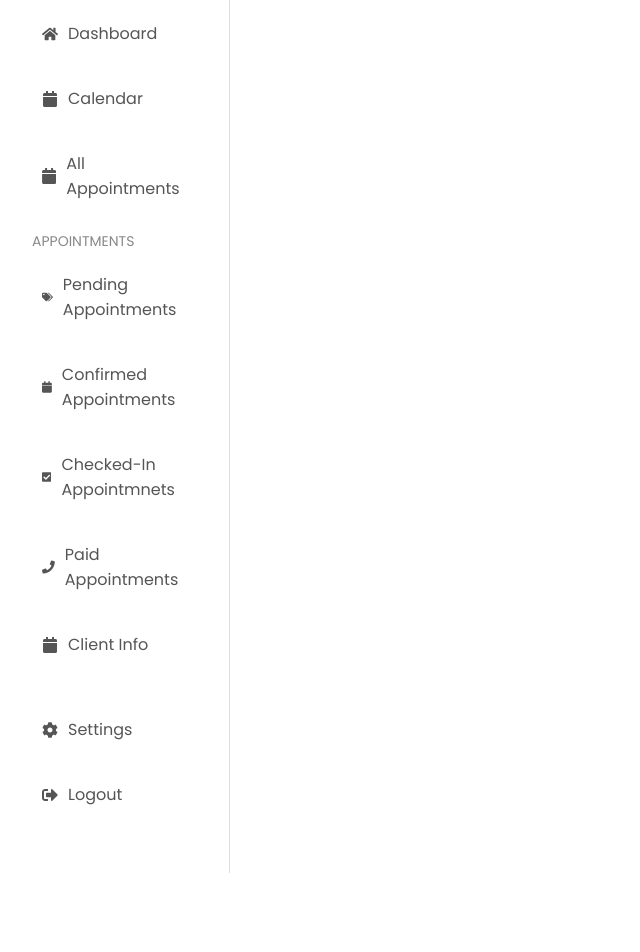
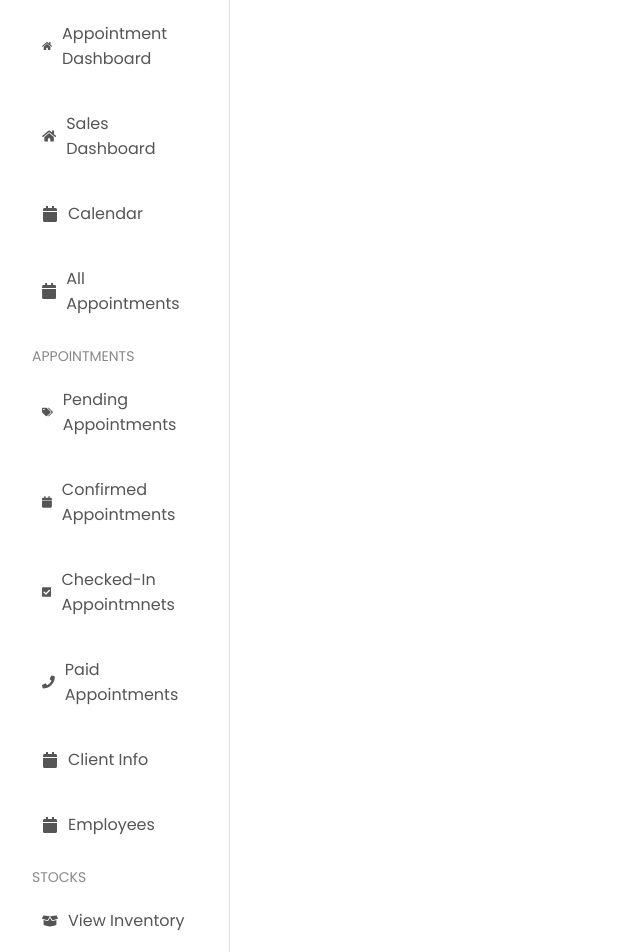
Before and after one commit to dhruvsaboo1805/Saloon_Management, a React (Vite) app: page /Adminpage in a window 1280 px wide. Shown: the part 80-1032 px from the top of the page, without its empty margins (0-640 px from the left). Before the commit the page ends 953 px from the top, so only its background shows below. Built offline with nearby package versions, Linux system fonts and the light colour scheme; no server answers.

Commit message:
admin-side-ui-started

```diff
--- a/src/App.jsx
+++ b/src/App.jsx
@@ -3,6 +3,7 @@ import "./App.css";
 import Navbar from "./components/Navbar";
 import Sidebar from "./components/Sidebar";
 import WorkerSidebar from "./components/WorkerSidebar";
+import AdminSidebar from "./components/AdminSidebar";
 import { Suspense, lazy } from "react";
 import Loader from "./components/Loader";
 
@@ -22,12 +23,14 @@ const WorkerStockPage = lazy(() => import("./pages/WorkerStockPage"));
 const Invoice = lazy(() => import("./pages/Invoice"));
 const AllAppointments = lazy(() => import("./pages/AllAppointments"));
 const ClientInfo = lazy(() => import("./pages/ClientInfo"));
+const AdminDashboard = lazy(() => import("./pages/AdminDashboard"));
 
 function App() {
   return (
     <div className="App">
        <Routes>
         <Route path="/Workerpage/*" element={<WorkerSidebar />} />
+        <Route path="/Adminpage/*" element={<AdminSidebar />} />
         <Route path="/*" element={<Sidebar />} />
       </Routes>
       <div className="main-content">
@@ -38,7 +41,7 @@ function App() {
           <Routes>
             <Route exact path="/" element={<Dashboard />}></Route>
             <Route exact path="/pendingappointment" element={<PendingAppointment />}></Route>
-            <Route exact path="/stockmanagement" element={<StocksManagement />}></Route>
+            <Route exact path="/AdminPage/stockmanagement" element={<StocksManagement />}></Route>
             <Route exact path="/calendar" element={<SaloonCalender />}></Route>
             <Route exact path="/login" element={<Login />}></Route>
             <Route exact path="/signup" element={<SignUp />}></Route>
@@ -49,6 +52,7 @@ function App() {
             <Route exact path="/WorkerAppointment" element={<WorkerAppointment />}></Route>
             <Route exact path="/Workerpage" element={<WorkerSidePage />}></Route>
             <Route exact path="/Workerpage/Workerstockpage" element={<WorkerStockPage />}></Route>
+            <Route exact path="/AdminPage/AdminDashboard" element={<AdminDashboard />}></Route>
             <Route exact path="/invoice" element={<Invoice />}></Route>
             <Route exact path="/allappointments" element={<AllAppointments />}></Route>
             <Route exact path="/clientinfo" element={<ClientInfo />}></Route>
--- /dev/null
+++ b/src/components/AdminSidebar.jsx
@@ -0,0 +1,184 @@
+import React, { useState } from "react";
+import "../styles/Sidebar.css";
+import {
+  FaHome,
+  FaCalendar,
+  FaEnvelope,
+  FaClipboardList,
+  FaBoxOpen,
+  FaTags,
+  FaCheckSquare,
+  FaPhone,
+  FaFileInvoice,
+  FaThLarge,
+  FaUsers,
+  FaTable,
+  FaCog,
+  FaSignOutAlt,
+  FaBars,
+} from "react-icons/fa";
+import { NavLink } from "react-router-dom";
+
+const AdminSidebar = () => {
+  const [isOpen, setIsOpen] = useState(false);
+
+  const toggleSidebar = () => {
+    setIsOpen(!isOpen);
+  };
+
+  return (
+    <div>
+      <div className="hamburger-icon" onClick={toggleSidebar}>
+        <FaBars />
+      </div>
+      <div className={`sidebar-container ${isOpen ? "open" : ""}`}>
+        <div className="sidebar-logo">SALOON</div>
+        <div className="sidebar-menu-section">
+          <NavLink
+            to="/"
+            className={({ isActive }) =>
+              isActive ? "navlink active" : "navlink"
+            }
+          >
+            <MenuItem icon={<FaHome />} label="Appointment Dashboard" />
+          </NavLink>
+
+          <NavLink
+            to="/AdminPage/AdminDashboard"
+            className={({ isActive }) =>
+              isActive ? "navlink active" : "navlink"
+            }
+          >
+            <MenuItem icon={<FaHome />} label="Sales Dashboard" />
+          </NavLink>
+
+          <NavLink
+            to="/calendar"
+            className={({ isActive }) =>
+              isActive ? "navlink active" : "navlink"
+            }
+          >
+            <MenuItem icon={<FaCalendar />} label="Calendar" />
+          </NavLink>
+
+          <NavLink
+            to="/allappointments"
+            className={({ isActive }) =>
+              isActive ? "navlink active" : "navlink"
+            }
+          >
+            <MenuItem icon={<FaCalendar />} label="All Appointments" />
+          </NavLink>
+
+          {/* <NavLink
+              to="/appointment"
+              className={({ isActive }) => (isActive ? "navlink active" : "navlink")}
+            >
+              <MenuItem icon={<FaCalendar />} label="Appointment" />
+            </NavLink> */}
+
+          <div className="sidebar-menu-section">
+            <div className="sidebar-section-title">APPOINTMENTS</div>
+            <NavLink
+              to="/pendingappointment"
+              className={({ isActive }) =>
+                isActive ? "navlink active" : "navlink"
+              }
+            >
+              <MenuItem icon={<FaTags />} label="Pending Appointments" />
+            </NavLink>
+            <NavLink
+              to="/ConfirmedAppointments"
+              className={({ isActive }) =>
+                isActive ? "navlink active" : "navlink"
+              }
+            >
+              <MenuItem icon={<FaCalendar />} label="Confirmed Appointments" />
+            </NavLink>
+            <NavLink
+              to="/CheckInAppointments"
+              className={({ isActive }) =>
+                isActive ? "navlink active" : "navlink"
+              }
+            >
+              <MenuItem
+                icon={<FaCheckSquare />}
+                label="Checked-In Appointmnets"
+              />
+            </NavLink>
+            <NavLink
+              to="/PaidAppointments"
+              className={({ isActive }) =>
+                isActive ? "navlink active" : "navlink"
+              }
+            >
+              <MenuItem icon={<FaPhone />} label="Paid Appointments" />
+            </NavLink>
+          </div>
+
+          <NavLink
+            to="/clientinfo"
+            className={({ isActive }) =>
+              isActive ? "navlink active" : "navlink"
+            }
+          >
+            <MenuItem icon={<FaCalendar />} label="Client Info" />
+          </NavLink>
+
+          <NavLink
+            to="/clientinfo" // CHANGES ARE REQUIRED HERE
+            className={({ isActive }) =>
+              isActive ? "navlink active" : "navlink"
+            }
+          >
+            <MenuItem icon={<FaCalendar />} label="Employees" />
+          </NavLink>
+          <div className="sidebar-section-title">STOCKS</div>
+            <NavLink
+              to="/AdminPage/stockmanagement"
+              className={({ isActive }) =>
+                isActive ? "navlink active" : "navlink"
+              }
+            >
+              <MenuItem icon={<FaBoxOpen />} label="View Inventory" />
+            </NavLink>
+
+            <NavLink
+              to="/AdminPage/stockmanagement"
+              className={({ isActive }) =>
+                isActive ? "navlink active" : "navlink"
+              }
+            >
+              <MenuItem icon={<FaBoxOpen />} label="Inventory Logs" />
+            </NavLink>
+
+
+        </div>
+        {/* <div className="sidebar-menu-section">
+            <div className="sidebar-section-title">PAGES</div>
+            <MenuItem icon={<FaTags />} label="Pricing" />
+            <MenuItem icon={<FaCalendar />} label="Calendar" />
+            <MenuItem icon={<FaCheckSquare />} label="To-Do" />
+            <MenuItem icon={<FaPhone />} label="Contact" />
+            <MenuItem icon={<FaFileInvoice />} label="Invoice" />
+            <MenuItem icon={<FaThLarge />} label="UI Elements" />
+            <MenuItem icon={<FaUsers />} label="Team" />
+            <MenuItem icon={<FaTable />} label="Table" />
+          </div> */}
+        <div className="sidebar-menu-section">
+          <MenuItem icon={<FaCog />} label="Settings" />
+          <MenuItem icon={<FaSignOutAlt />} label="Logout" />
+        </div>
+      </div>
+    </div>
+  );
+};
+
+const MenuItem = ({ icon, label }) => (
+  <div className="sidebar-menu-item">
+    {icon}
+    <span>{label}</span>
+  </div>
+);
+
+export default AdminSidebar;
--- /dev/null
+++ b/src/pages/AdminDashboard.jsx
@@ -0,0 +1,11 @@
+import React from 'react'
+
+const AdminDashboard = () => {
+  return (
+    <div>
+      hello
+    </div>
+  )
+}
+
+export default AdminDashboard
```
